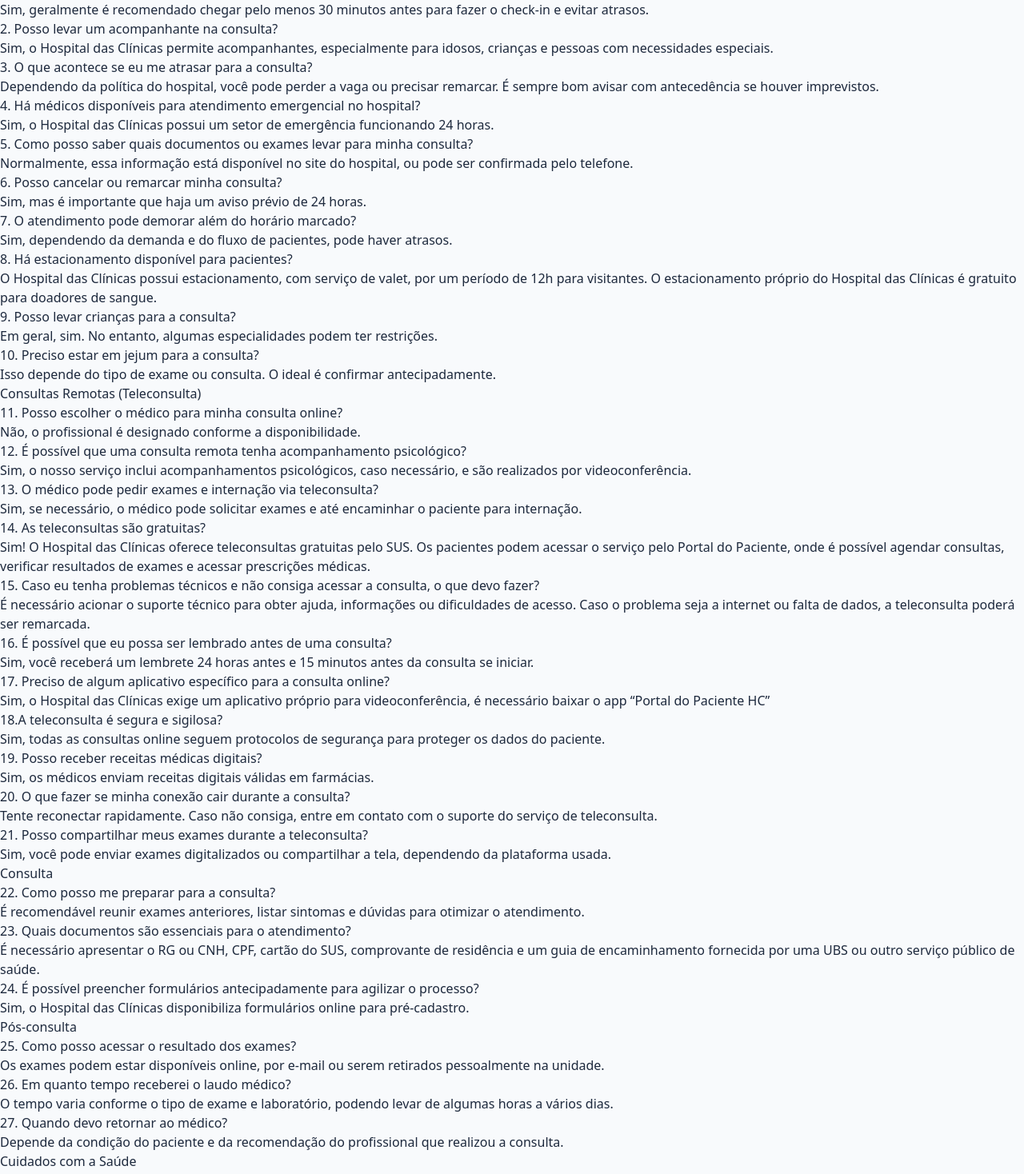
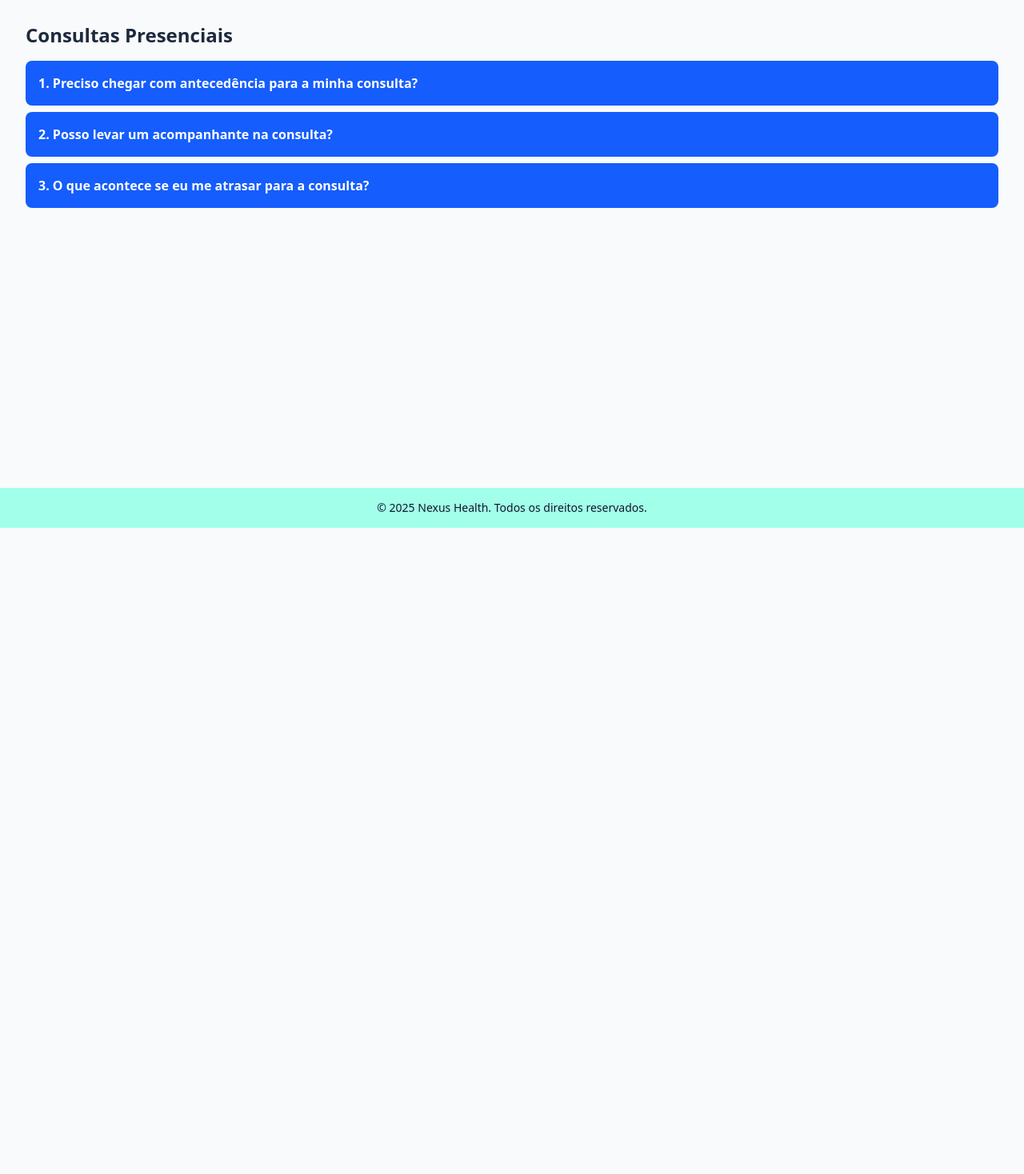
Before and after one commit to NexusHealth-1TDSPJ/frontend, a React (Vite) app in the folder nexushealth/: page /perguntas in a window 1280 px wide. Shown: the part 140-1608 px from the top of the page at 80% size. After the commit the page ends 800 px from the top, so only its background shows below. Built offline with nearby package versions, Linux system fonts and the light colour scheme.

Commit message:
Feita a parte de acordeon das perguntas frequentes, funcional

```diff
--- a/nexushealth/src/routes/perguntas/index.tsx
+++ b/nexushealth/src/routes/perguntas/index.tsx
@@ -1,174 +1,62 @@
+import React, { useState } from 'react';
+
 export default function Perguntas() {
     document.title = "Perguntas Frequentes";
-    return(
-        <main>
-            <h1>Perguntas Frequentes</h1>
+    const [activeIndex, setActiveIndex] = useState(null);
+
+    const handleClick = (index) => {
+        setActiveIndex(activeIndex === index ? null : index);
+    };
+
+    return (
+        <main className="p-8">
+            <h1 className="text-center text-3xl font-bold mb-8">Perguntas Frequentes</h1>
+
+            {/* Consultas Presenciais */}
             <section>
-            <h2>Consultas Presenciais</h2>
+                <h2 className="text-2xl font-semibold mb-4">Consultas Presenciais</h2>
                 <div>
-                    <p>1. Preciso chegar com antecedencia para a minha consulta?</p>
-                    <p>Sim, geralmente é recomendado chegar pelo menos 30 minutos antes para fazer o
-                        check-in e evitar atrasos.</p>
+                    <div
+                        className="accordion-item bg-blue-600 text-white p-4 mb-2 rounded-lg cursor-pointer hover:bg-[#a2ffe9] transition duration-300"
+                        onClick={() => handleClick(0)}
+                    >
+                        <p className="font-semibold">1. Preciso chegar com antecedência para a minha consulta?</p>
                     </div>
-                <div>
-                    <p>2. Posso levar um acompanhante na consulta?</p>
-                    <p>Sim, o Hospital das Clínicas permite acompanhantes, especialmente para idosos,
-                        crianças e pessoas com necessidades especiais.</p>
+                    {activeIndex === 0 && (
+                        <div className="bg-white text-black p-4 rounded-lg mb-2">
+                            Sim, geralmente é recomendado chegar pelo menos 30 minutos antes para fazer o check-in e evitar atrasos.
                         </div>
-                <div>
-                    <p>3. O que acontece se eu me atrasar para a consulta?</p>
-                    <p>Dependendo da política do hospital, você pode perder a vaga ou precisar remarcar. É
-                        sempre bom avisar com antecedência se houver imprevistos.</p>
+                    )}
+
+                    <div
+                        className="accordion-item bg-blue-600 text-white p-4 mb-2 rounded-lg cursor-pointer hover:bg-[#a2ffe9] transition duration-300"
+                        onClick={() => handleClick(1)}
+                    >
+                        <p className="font-semibold">2. Posso levar um acompanhante na consulta?</p>
                     </div>
-                <div>
-                    <p>4. Há médicos disponíveis para atendimento emergencial no hospital?</p>
-                    <p>Sim, o Hospital das Clínicas possui um setor de emergência funcionando 24 horas.</p>
+                    {activeIndex === 1 && (
+                        <div className="bg-white text-black p-4 rounded-lg mb-2">
+                            Sim, o Hospital das Clínicas permite acompanhantes, especialmente para idosos, crianças e pessoas com necessidades especiais.
                         </div>
-                <div>
-                    <p>5. Como posso saber quais documentos ou exames levar para minha consulta?</p>
-                    <p>Normalmente, essa informação está disponível no site do hospital, ou pode ser
-                        confirmada pelo telefone.</p>
+                    )}
+
+                    <div
+                        className="accordion-item bg-blue-600 text-white p-4 mb-2 rounded-lg cursor-pointer hover:bg-[#a2ffe9] transition duration-300"
+                        onClick={() => handleClick(2)}
+                    >
+                        <p className="font-semibold">3. O que acontece se eu me atrasar para a consulta?</p>
                     </div>
-                <div>
-                    <p>6. Posso cancelar ou remarcar minha consulta?</p>
-                    <p>Sim, mas é importante que haja um aviso prévio de 24 horas.</p>
+                    {activeIndex === 2 && (
+                        <div className="bg-white text-black p-4 rounded-lg mb-2">
+                            Dependendo da política do hospital, você pode perder a vaga ou precisar remarcar. É sempre bom avisar com antecedência se houver imprevistos.
                         </div>
-                <div>
-                    <p>7. O atendimento pode demorar além do horário marcado?</p>
-                    <p>Sim, dependendo da demanda e do fluxo de pacientes, pode haver atrasos.</p>
-                </div>
-                <div>
-                    <p>8. Há estacionamento disponível para pacientes?</p>
-                    <p>O Hospital das Clínicas possui estacionamento, com serviço de valet, por um período
-                        de 12h para visitantes. O estacionamento próprio do Hospital das Clínicas é gratuito para doadores
-                        de sangue.</p>
-                </div>
-                <div>
-                    <p>9. Posso levar crianças para a consulta?</p>
-                    <p>Em geral, sim. No entanto, algumas especialidades podem ter restrições.</p>
-                </div>
-                <div>
-                    <p >10. Preciso estar em jejum para a consulta?</p>
-                    <p >Isso depende do tipo de exame ou consulta. O ideal é confirmar antecipadamente.</p>
+                    )}
+
+                    {/* Continue com o resto das perguntas seguindo a mesma estrutura */}
                 </div>
             </section>
 
-            <section>
-            <h2>Consultas Remotas (Teleconsulta)</h2>
-                <div>
-                    <p>11. Posso escolher o médico para minha consulta online?</p>
-                    <p>Não, o profissional é designado conforme a disponibilidade.</p>
-                </div>
-                <div>
-                    <p>12. É possível que uma consulta remota tenha acompanhamento psicológico?</p>
-                    <p>Sim, o nosso serviço inclui acompanhamentos psicológicos, caso necessário, e são
-                        realizados por videoconferência.</p>
-                </div>
-                <div>
-                    <p>13. O médico pode pedir exames e internação via teleconsulta?</p>
-                    <p>Sim, se necessário, o médico pode solicitar exames e até encaminhar o paciente para
-                        internação.</p>
-                </div>
-                <div>
-                    <p>14. As teleconsultas são gratuitas?</p>
-                    <p>Sim! O Hospital das Clínicas oferece teleconsultas gratuitas pelo SUS. Os pacientes
-                        podem acessar o serviço pelo Portal do Paciente, onde é possível agendar consultas, verificar
-                        resultados de exames e acessar prescrições médicas.</p>
-                </div>
-                <div>
-                    <p>15. Caso eu tenha problemas técnicos e não consiga acessar a consulta, o que devo
-                        fazer?</p>
-                    <p>É necessário acionar o suporte técnico para obter ajuda, informações ou dificuldades
-                        de acesso. Caso o problema seja a internet ou falta de dados, a teleconsulta poderá ser remarcada.
-                    </p>
-                </div>
-                <div>
-                    <p>16. É possível que eu possa ser lembrado antes de uma consulta?</p>
-                    <p>Sim, você receberá um lembrete 24 horas antes e 15 minutos antes da consulta se
-                        iniciar.</p>
-                </div>
-                <div>
-                    <p>17. Preciso de algum aplicativo específico para a consulta online?</p>
-                    <p>Sim, o Hospital das Clínicas exige um aplicativo próprio para videoconferência, é
-                        necessário baixar o app “Portal do Paciente HC”</p>
-                </div>
-                <div>
-                    <p>18.A teleconsulta é segura e sigilosa?</p>
-                    <p>Sim, todas as consultas online seguem protocolos de segurança para proteger os dados
-                        do paciente.</p>
-                </div>
-                <div>
-                    <p>19. Posso receber receitas médicas digitais?</p>
-                    <p>Sim, os médicos enviam receitas digitais válidas em farmácias.</p>
-                </div>
-                <div>
-                    <p>20. O que fazer se minha conexão cair durante a consulta?</p>
-                    <p>Tente reconectar rapidamente. Caso não consiga, entre em contato com o suporte do
-                        serviço de teleconsulta.</p>
-                </div>
-                <div>
-                    <p>21. Posso compartilhar meus exames durante a teleconsulta?</p>
-                    <p>Sim, você pode enviar exames digitalizados ou compartilhar a tela, dependendo da
-                        plataforma usada.</p>
-                </div>
-            </section>
-
-            <section>
-                <h2>Consulta</h2>
-            <div>
-                <p>22. Como posso me preparar para a consulta?</p>
-                <p>É recomendável reunir exames anteriores, listar sintomas e dúvidas para otimizar o
-                    atendimento.</p>
-            </div>
-            <div>
-                <p>23. Quais documentos são essenciais para o atendimento?</p>
-                <p>É necessário apresentar o RG ou CNH, CPF, cartão do SUS, comprovante de residência e
-                    um guia de encaminhamento fornecida por uma UBS ou outro serviço público de saúde.</p>
-            </div>
-            <div>
-                <p>24. É possível preencher formulários antecipadamente para agilizar o processo?</p>
-                <p>Sim, o Hospital das Clínicas disponibiliza formulários online para pré-cadastro.</p>
-            </div>
-            </section>
-
-            <section>
-                <h2>Pós-consulta</h2>
-                <div>
-                    <p>25. Como posso acessar o resultado dos exames?</p>
-                    <p>Os exames podem estar disponíveis online, por e-mail ou serem retirados
-                        pessoalmente na unidade.</p>
-                </div>
-                <div>
-                    <p>26. Em quanto tempo receberei o laudo médico?</p>
-                    <p>O tempo varia conforme o tipo de exame e laboratório, podendo levar de algumas
-                        horas a vários dias.</p>
-                </div>
-                <div>
-                    <p>27. Quando devo retornar ao médico?</p>
-                    <p>Depende da condição do paciente e da recomendação do profissional que realizou a
-                        consulta.</p>
-                </div>
-            </section>
-
-            <section>
-                <h2>Cuidados com a Saúde</h2>
-                <div>
-                    <p>28. Qual a frequência ideal para fazer exames de rotina?</p>
-                    <p>Isso varia conforme idade e histórico médico, mas geralmente consultas anuais
-                        são recomendadas.</p>
-                </div>
-                <div>
-                    <p>29. Como saber se preciso consultar um especialista?</p>
-                    <p>Se houver sintomas persistentes ou indicação médica, é aconselhável buscar um
-                        especialista.</p>
-                </div>
-                <div>
-                    <p>30. Quais exames de rotina eu devo realizar?</p>
-                    <p>A escolha dos exames depende da idade, histórico familiar e fatores de risco
-                        individuais. Os principais exames a serem realizados são o hemograma, glicemia em jejum, função
-                        hepática e renal e eletrocardiograma.</p>
-                </div>
-            </section>
+            {/* Continue com outras seções (Consultas Remotas, Pós-consulta, etc.) */}
         </main>
-    )
+    );
 }
```
Lines whose indentation alone changed are shown as unchanged.
